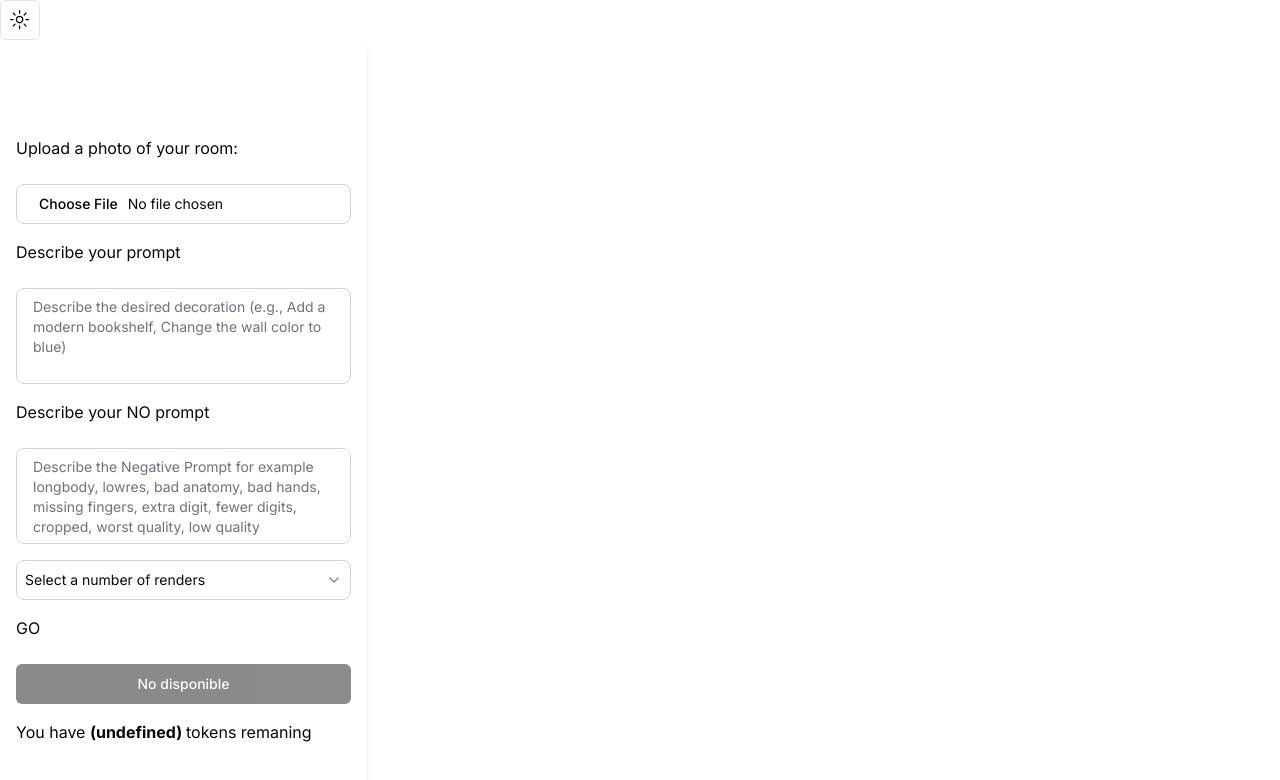
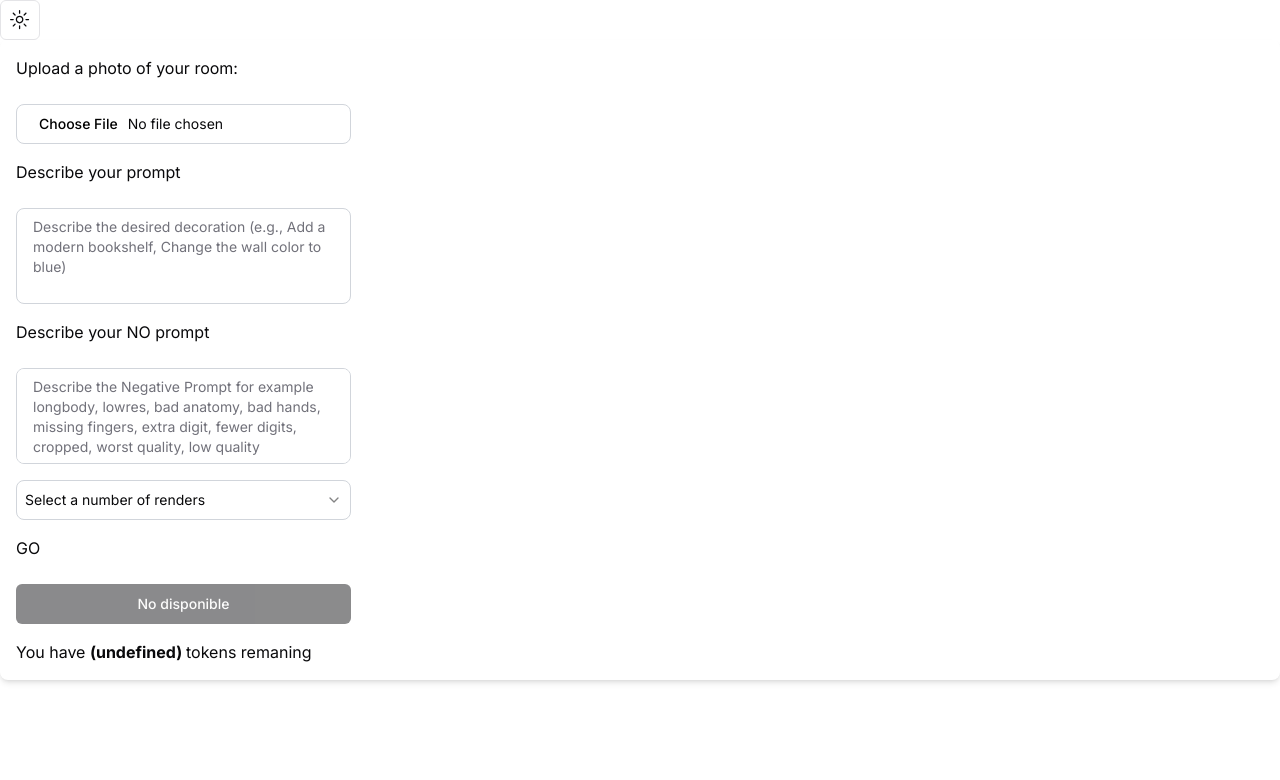
Before and after one commit to maulobo/interiobo, a Next.js app: page /create in a window 1280 px wide. Shown: the top 780 px of the page. Built offline with nearby package versions, Linux system fonts and the light colour scheme; no server answers.

Commit message:
updating almost ready

```diff
--- a/src/app/create/page.tsx
+++ b/src/app/create/page.tsx
@@ -54,7 +54,7 @@
   }
 
   return (
-    <div className=" h-screen flex  ">
+    <div className=" h-screen flex flex-col  ">
       <form
         action={noToken ? "" : formAction}
         className="flex gap-4 rounded-lg shadow-md p-4"
```
